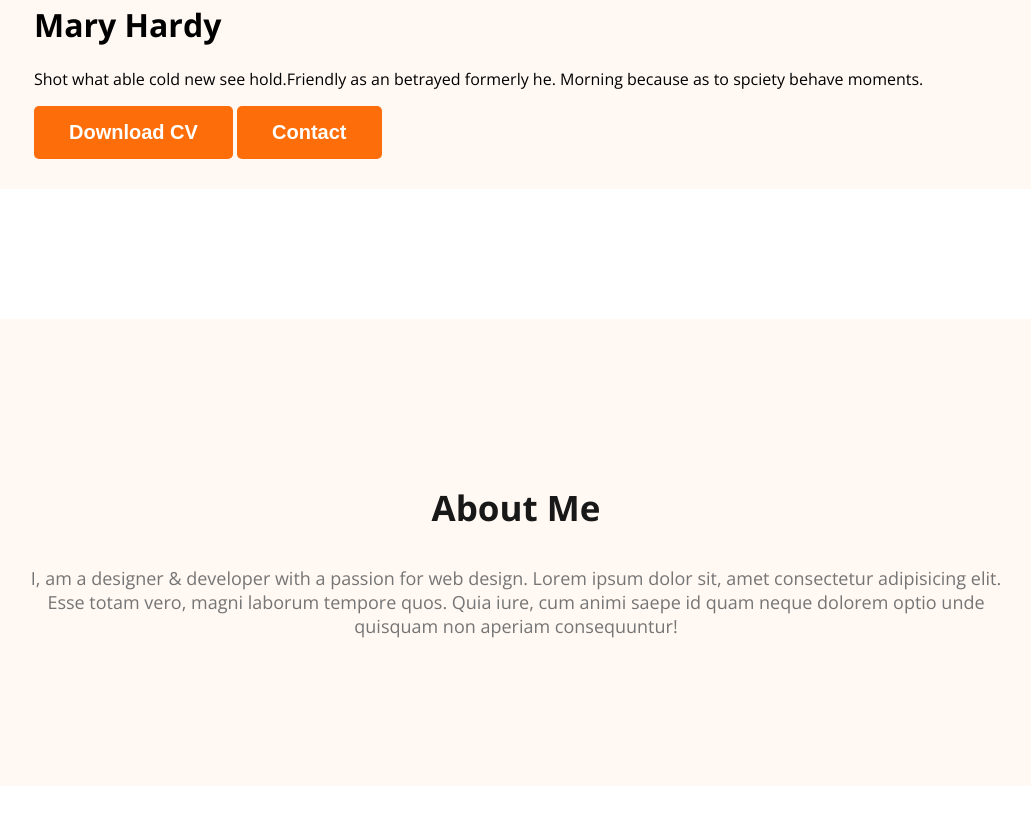
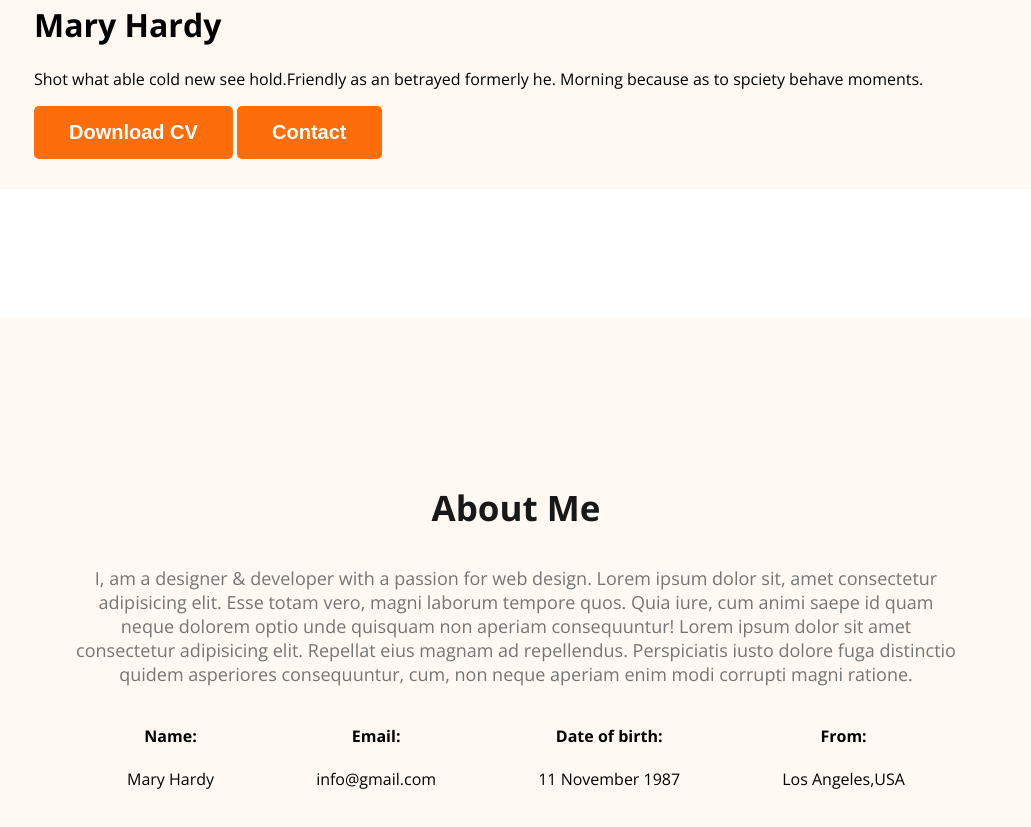
Before and after one commit to ibrahimsadif1/webdevelopment-portfolio, a plain HTML site: page index.html in a window 1280 px wide. Shown: the part 701-1528 px from the top of the page, without its empty margins (124-1155 px from the left). Drawn offline with nearby package versions, Linux system fonts and the light colour scheme.

Commit message:
added about information

```diff
--- a/index.html
+++ b/index.html
@@ -37,8 +37,28 @@
             <h3 class="section-title">About Me</h3>
             <p class="section-description">I, am a designer & developer with a passion for web design. Lorem ipsum dolor
                 sit, amet consectetur adipisicing elit. Esse totam vero, magni laborum tempore quos. Quia iure, cum
-                animi saepe id quam neque dolorem optio unde quisquam non aperiam consequuntur!</p>
+                animi saepe id quam neque dolorem optio unde quisquam non aperiam consequuntur! Lorem ipsum dolor sit
+                amet consectetur adipisicing elit. Repellat eius magnam ad repellendus. Perspiciatis iusto dolore fuga
+                distinctio quidem asperiores consequuntur, cum, non neque aperiam enim modi corrupti magni ratione.</p>
+             <div class="about-info-container">
+            <div class="about-info">
+                <h4 class="info-title">Name:</h4>
+                <p class="info-description">Mary Hardy</p>
+            </div>
+            <div class="about-info">
+                <h4 class="info-title">Email:</h4>
+                <p class="info-description">info@gmail.com</p>
+            </div>
+            <div class="about-info">
+                <h4 class="info-title">Date of birth:</h4>
+                <p class="info-description">11 November 1987</p>
+            </div>
+            <div class="about-info">
+                <h4 class="info-title">From:</h4>
+                <p class="info-description">Los Angeles,USA</p>
+            </div>
 
+             </div>
         </section>
     </main>
     <footer>
--- a/styles/portfolio.css
+++ b/styles/portfolio.css
@@ -62,7 +62,10 @@ nav a{
     padding:30pc 30px 30px 150px;
 }
 /*main section styles */
-
+main{
+    max-width: 1140px;
+    margin: 0 auto;
+}
 /*about section styles */
 .about{
     padding: 130px;
@@ -70,3 +73,12 @@ nav a{
     background: #FFF8F3;
     margin: 130px 0;
 }
+
+.about-info-container{
+    display: flex;
+    justify-content: space-around;
+}
+
+.about-info{
+    text-align: center;
+}
```
